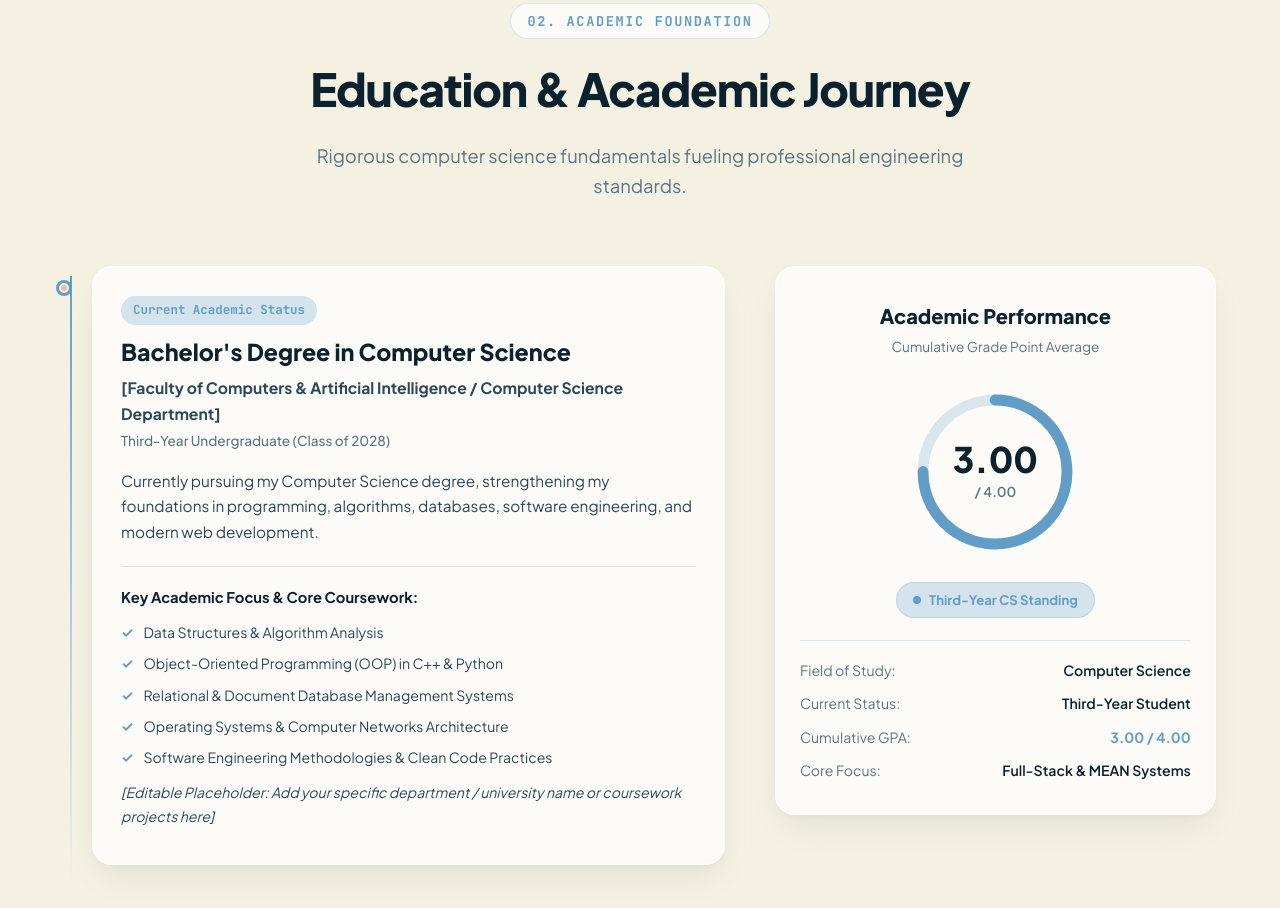
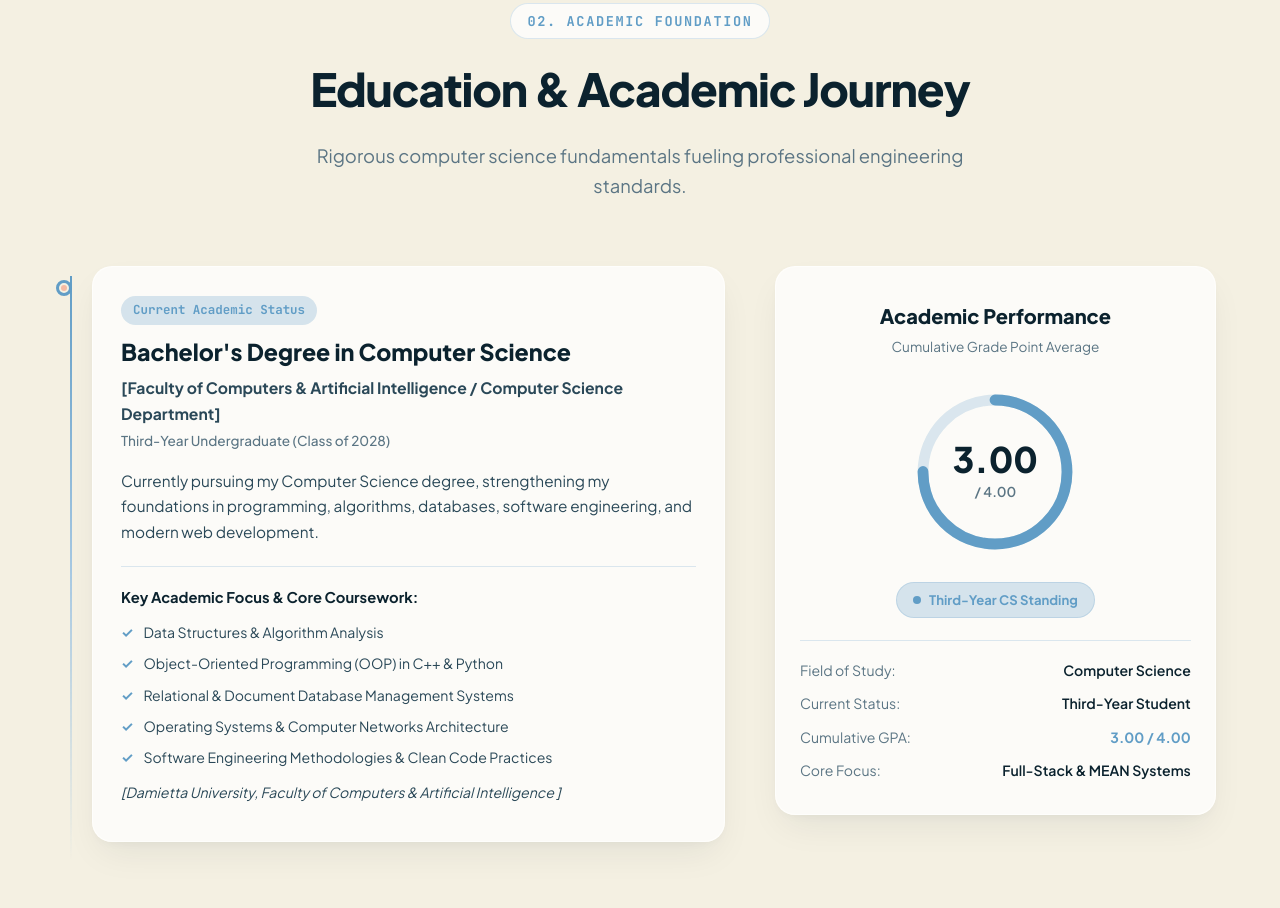
Before and after one commit to ahmed-elesnawy-15/ahmed-elesnawy-portfolio, a plain HTML site: page index.html in a window 1280 px wide. Shown: the part 2195-3103 px from the top of the page. Drawn offline with nearby package versions, Linux system fonts and the light colour scheme; animation ran at ten frames a second.

Commit message:
Update portfolio content and documentation

```diff
--- a/index.html
+++ b/index.html
@@ -676,8 +676,7 @@
                       </li>
                       <li class="placeholder-note">
                         <em
-                          >[Editable Placeholder: Add your specific department /
-                          university name or coursework projects here]</em
+                          >[Damietta University, Faculty of Computers &amp;  Artificial Intelligence ]</em
                         >
                       </li>
                     </ul>
```
Also changed, not shown: 1 other file.
